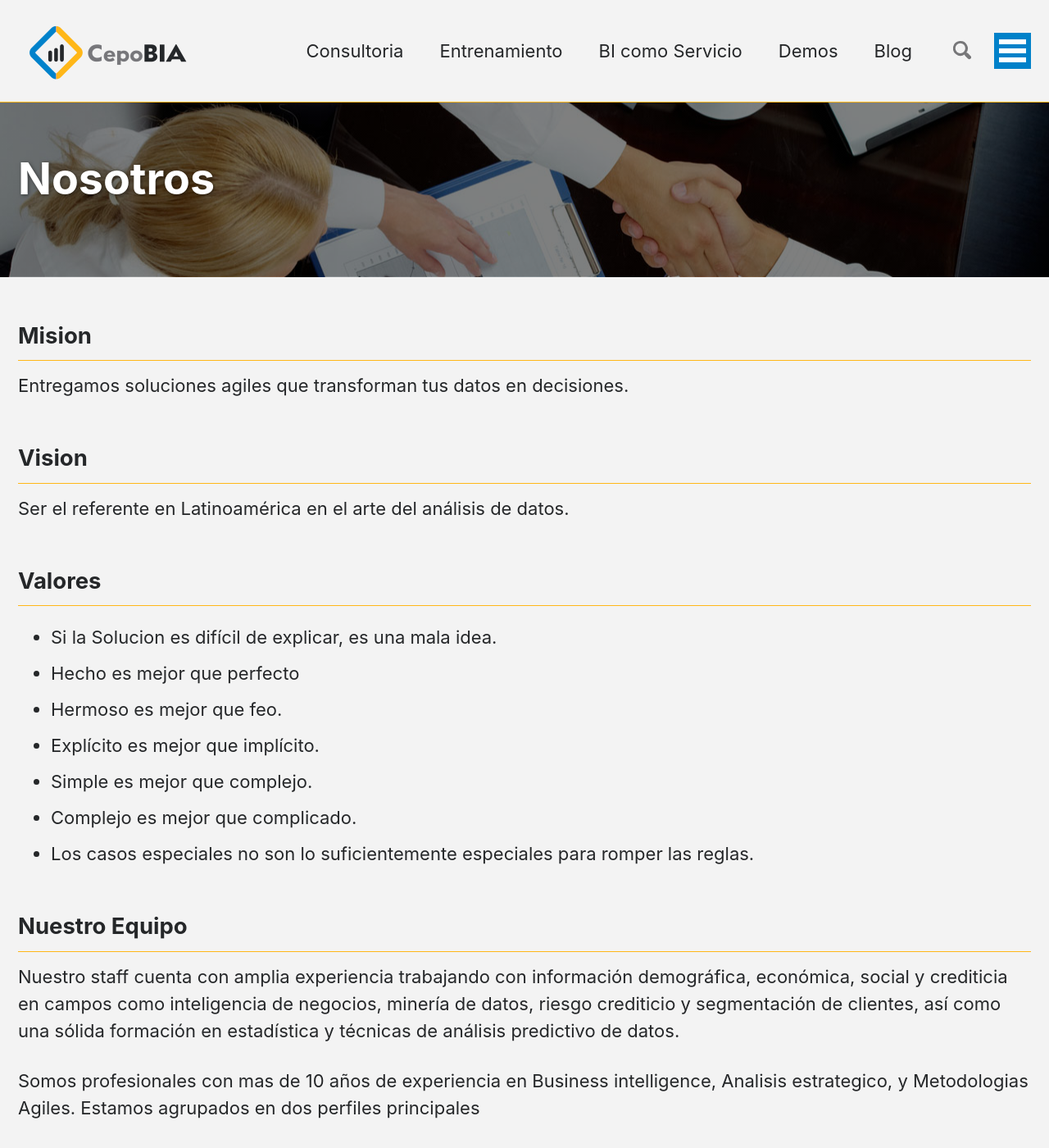
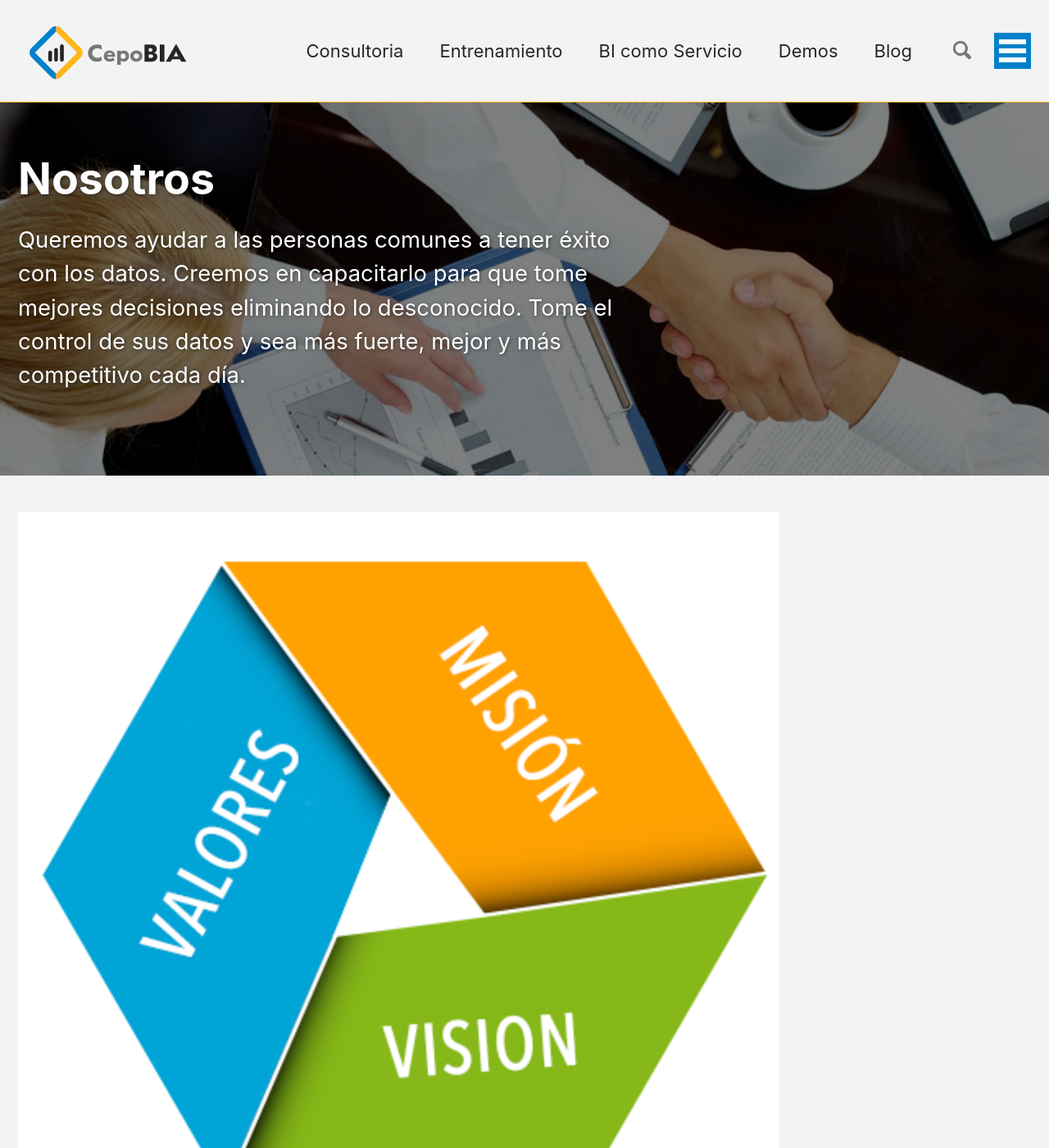
Before and after one commit to cepobia/cepobia.github.io, a Jekyll site: the page built from _pages/about.md, in a window 1280 px wide and 1400 px high. Shown: the whole window at 82% size. Built offline with Jekyll 4.4.1, drawn with Linux system fonts in a browser that asks for light colours; cached includes are drawn as plain includes; nearby versions of some CDN libraries; some of the changed text lies outside the part shown.

```diff
--- a/_pages/about.md
+++ b/_pages/about.md
@@ -2,12 +2,11 @@
 title: "Nosotros"
 layout: splash
 permalink: /about/
-author_profile: true
 header:
   overlay_color: "#000"
   overlay_filter: "0.5"
   overlay_image: assets/images/wide/wconsultancy.jpg
-
+excerpt: "Queremos ayudar a las personas comunes a tener éxito con los datos. Creemos en capacitarlo para que tome mejores decisiones eliminando lo desconocido. Tome el control de sus datos y sea más fuerte, mejor y más competitivo cada día."
 feature_row:
   - image_path: /assets/images/equipo/esteban.jpg
     title: "Esteban Londoño"
@@ -19,15 +18,18 @@ feature_row:
     title: "Juan David Trochez"
     excerpt: "Consultor Business Intelligence"
 ---
-## Mision
 
-Entregamos soluciones agiles que transforman tus datos en decisiones.
+![](/assets/images/cuadrado/nuestraMision.png)
 
-## Vision
+## Nuestra Mision
+
+Entregamos soluciones agiles que transforman datos en decisiones.
+
+## Nuestra Vision
 
 Ser el referente en Latinoamérica en el arte del análisis de datos.
 
-## Valores
+## Nuestros Principios Rectores
 
 - Si la Solucion es difícil de explicar, es una mala idea.
 - Hecho es mejor que perfecto
@@ -46,7 +48,3 @@ Somos profesionales con mas de 10 años de experiencia en Business intelligence,
 - Negocio: Analistas con años de experiencia en consultoría estratégica, Analisis de Financiero e implementación tecnológica. Su labor es entender profundamente a los clientes y elaborar proyectos que les generen beneficios concretos.
 
 - Técnico: Especialistas en dominio en las tecnologías de vanguardia en el mundo de de los datos como  SQL, Python y Spark,
-
-{% include feature_row id="collections" type="center" %}
-
-{% include feature_row %}
```
Also changed, not shown: _posts/2019-03-01-Que es BI.md (+2 -0 lines), _posts/2019-03-15-BIvsBI.md (+2 -0 lines), _posts/2019-04-01-Que es Power BI.md (+2 -0 lines), _posts/2019-04-15-Guia RapidaPBIS.md (+2 -0 lines), assets/images/cuadrado/nuestraMision.png (added).
